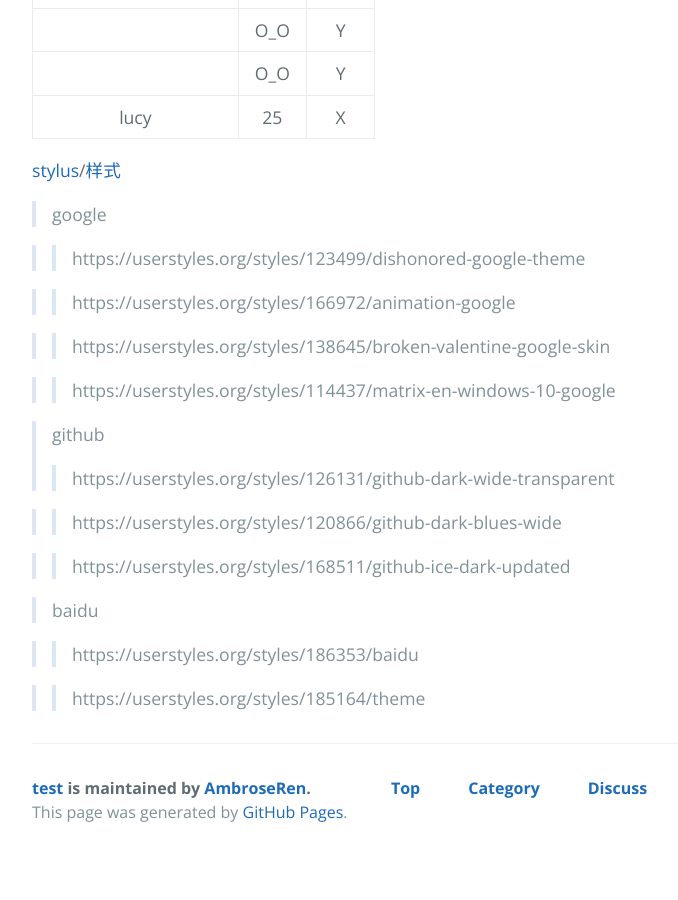
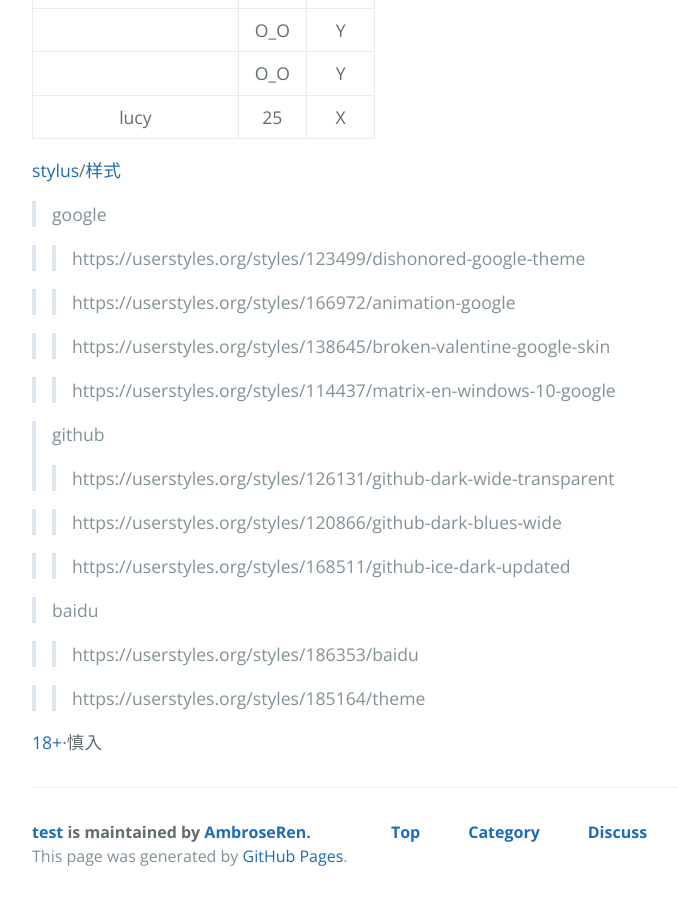
Before and after one commit to AmbroseRen/test, a Jekyll site: the page built from Doc/Tools/Chrome.md, in a window 1280 px wide and 900 px high, scrolled down 4463 px. Shown: the whole window, without its empty margins (128-806 px from the left). Built offline with Jekyll 4.4.1, drawn with Linux system fonts in a browser that asks for light colours; nearby versions of some CDN libraries; our own code applies the rules of GitHub Pages for plain Markdown files; library files that are not in the unit come from our copies; the repository's description, which GitHub fills in, is left out; before the commit the page ends 5319 px from its top, so only the background shows below that.

Commit message:
Update Chrome.md

```diff
--- a/Doc/Tools/Chrome.md
+++ b/Doc/Tools/Chrome.md
@@ -161,3 +161,6 @@ Chrome.Extensions:C:\Users\DELL\AppData\Local\Google\Chrome\User Data\Default\Ex
 >> https://userstyles.org/styles/185164/theme
 
 >>
+
+
+[18+](https://telegra.ph/AV-12-13-3)·慎入
```
